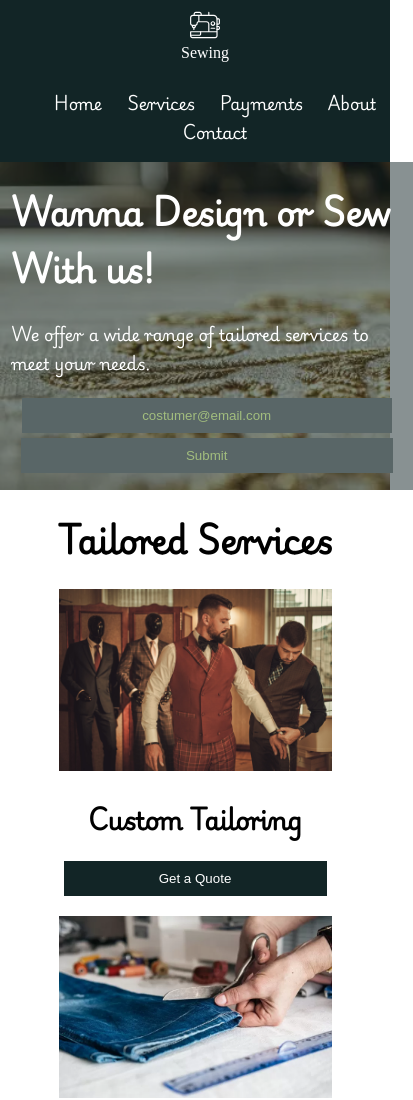
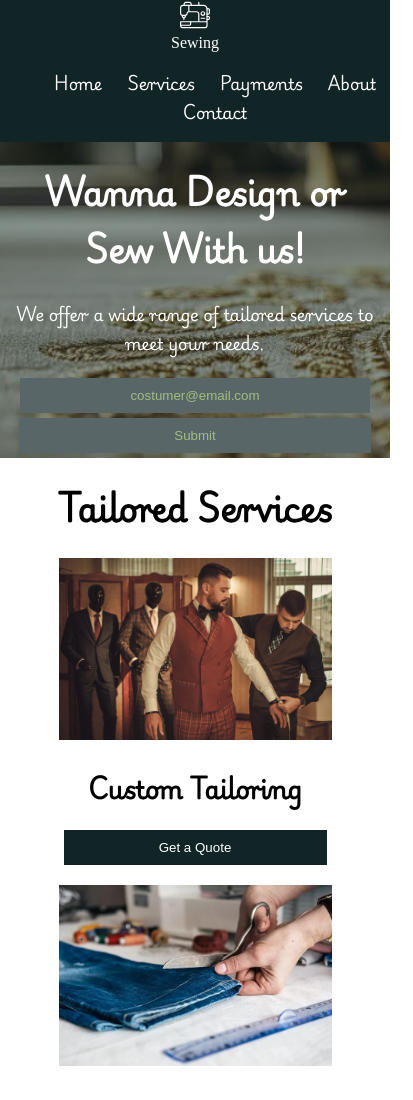
Before and after one commit to codeham297/sewing, a plain HTML site: page index.html in a window 390 px wide. Shown: the top 1100 px of the page, 413 px wide, since content can reach past the window. Drawn offline with Linux system fonts and the light colour scheme; a web font is replaced by a local one.

Commit message:
fixed the overflow padding issue

```diff
--- a/style.css
+++ b/style.css
@@ -237,6 +237,7 @@ li {
         margin: 0 auto;
         text-align: center;
         width: 100%;
+        padding: 0;
     }
 
     .navbar-links {
@@ -249,8 +250,9 @@ li {
 
     .top-left {
         background-color: rgba(18, 37, 38, 0.5);
-        ;
-        width: 100%;
+        width: calc(100% - 20px);
+        padding: 0px 10px;
+        text-align: center;
 
     }
 
```
